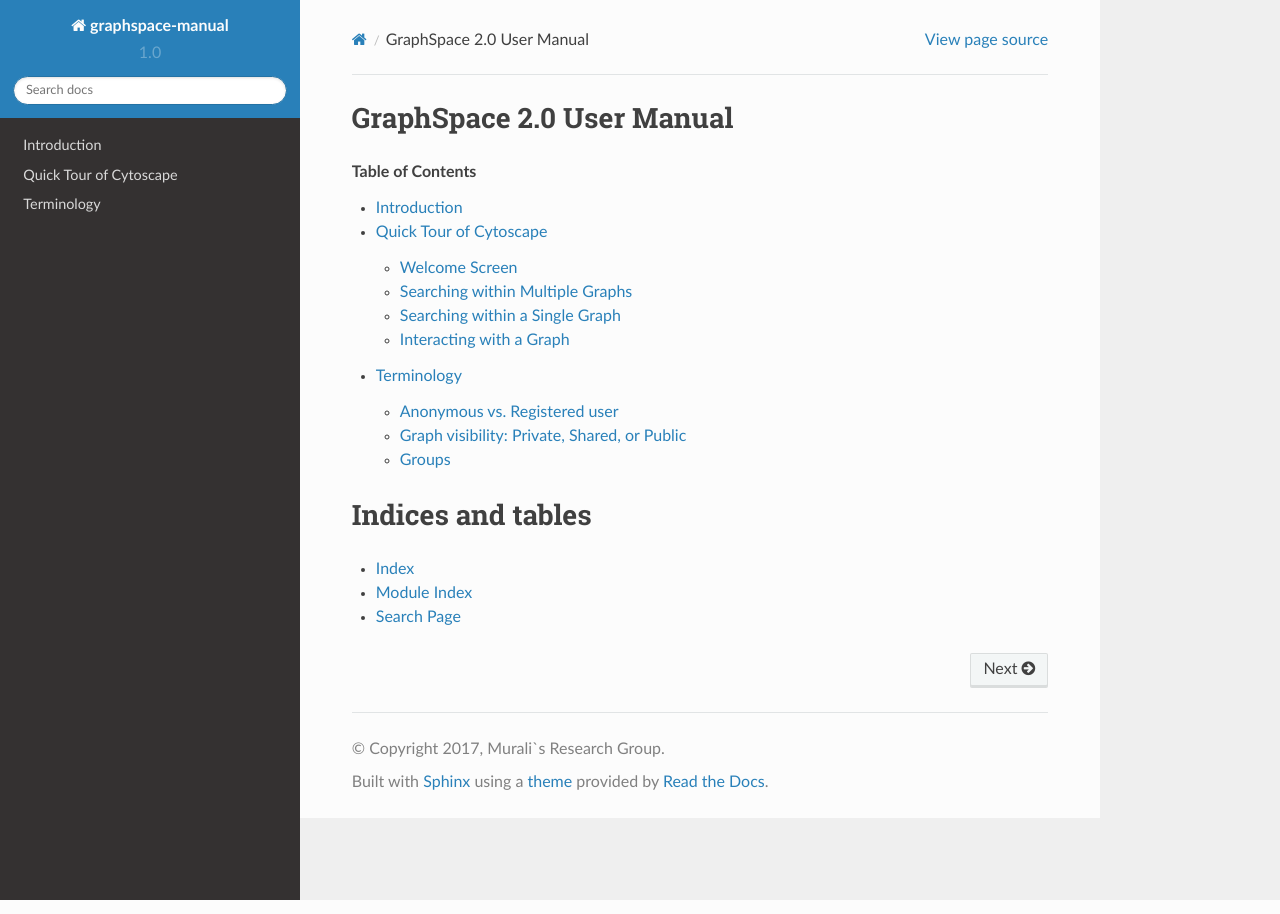
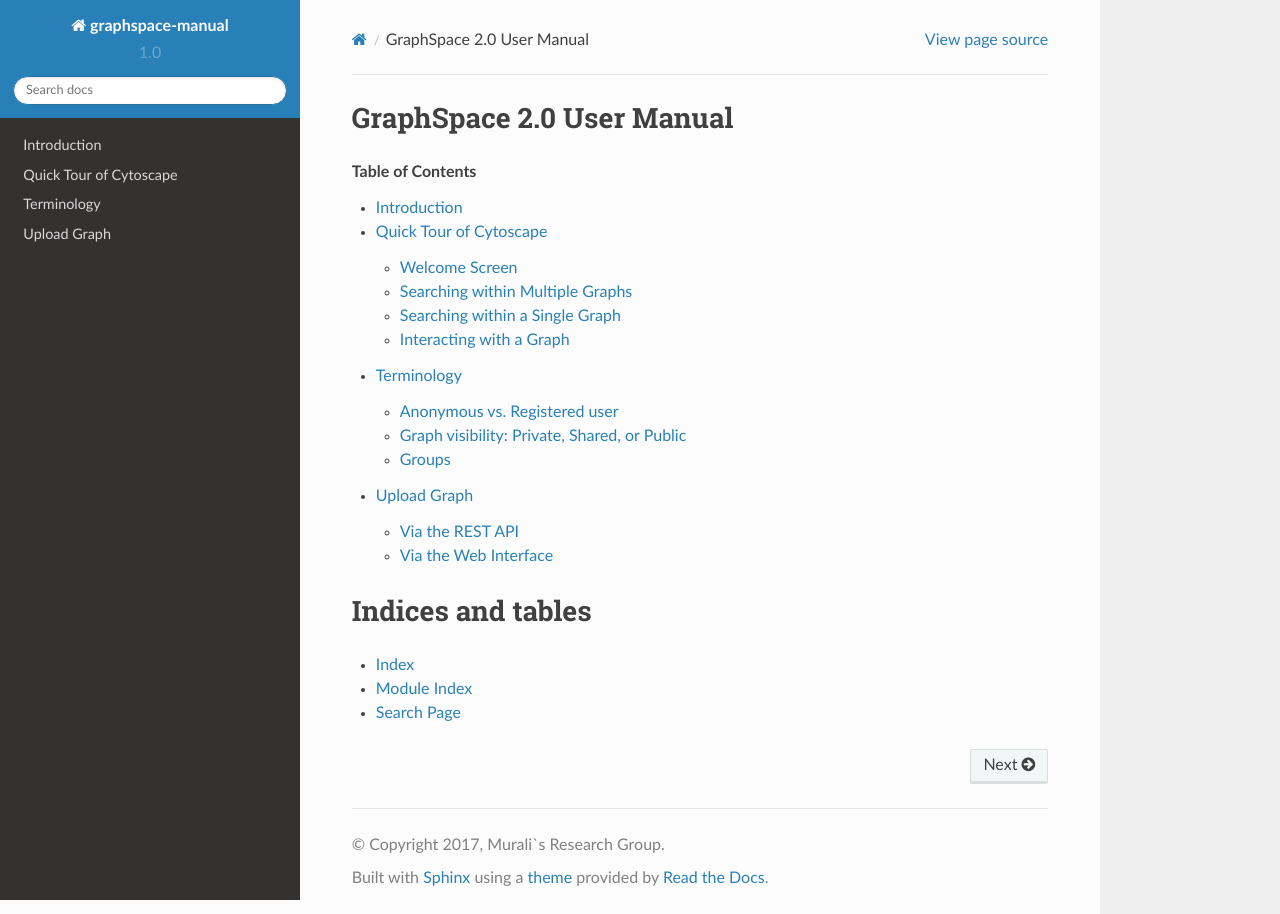
Before and after one commit to adbharadwaj/graphspace-manual, a Sphinx documentation site: the page built from docs/index.rst, in a window 1280 px wide. Built offline with Sphinx 7.4.7 and the Read the Docs theme 2.0.0, drawn with Linux system fonts in a browser that asks for light colours; some of the changed lines change nothing that is shown.

Commit message:
added Upload graph section

```diff
--- /dev/null
+++ b/docs/Upload_Graph.md
@@ -0,0 +1,15 @@
+# Upload Graph
+
+
+GraphSpace provides two methods to upload graphs: through the REST API or through the web interface.
+
+## Via the REST API
+This approach allows one to be more flexible and utilize all of the CSS features by specifically referencing them in the JSON for the graph. Please refer to the Programmer's Guide for more information.
+
+## Via the Web Interface
+As an alternative to the REST API for uploading a graph, we provide a simple web interface for uploading individual graphs. We support the following types of files:
+
+- Graphs that a user of Cytoscape (v3.1 or later) can export in a JSON format, which we call "cyjs" format. Please follow [these instructions](https://github.com/idekerlab/cy-net-share/wiki) to export your Cytoscape graph to this format. These files must use the .cyjs extension.
+
+
+If a user has an account and is logged in, this interface will upload the graph directly into the user's account, much like using the REST API. If a user does not have an account or is not logged in, this upload functionality will provide a unique URL through which the user may interact with the graph represented by the uploaded file. **Note: After 30 days, we will delete all graphs that are uploaded for unregistered users of GraphSpace.**
--- a/docs/index.rst
+++ b/docs/index.rst
@@ -14,6 +14,7 @@
    Introduction
    Quick_Tour_of_GraphSpace
    Terminology
+   Upload_Graph
 
 
 
```
